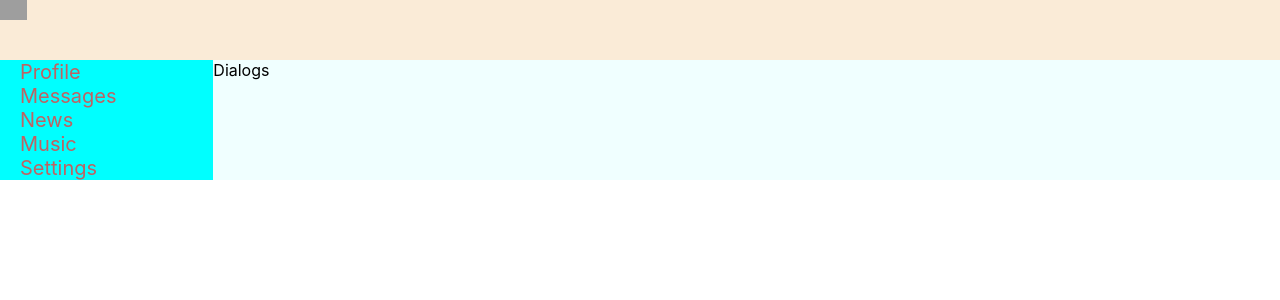
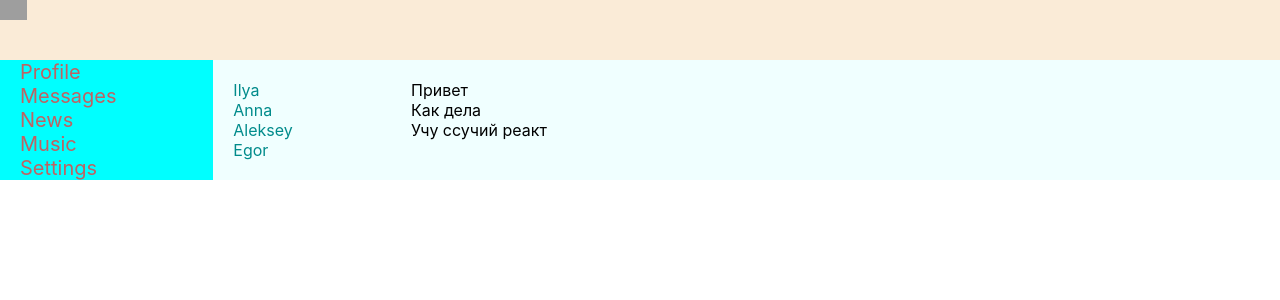
Before and after one commit to Ney924/Network_V2, a React (Create React App) app: page /dialogs in a window 1280 px wide. Shown: the top 300 px of the page. Built offline with nearby package versions, Linux system fonts and the light colour scheme; grey boxes are pictures that could not be loaded.

Commit message:
Урок 21 Верстаем страничку Dialogs

```diff
--- a/src/components/Dialogs/Dialogs.css
+++ b/src/components/Dialogs/Dialogs.css
@@ -0,0 +1,21 @@
+.dialogs {
+        display: grid;
+        grid-template-columns: 2fr 10fr;
+}
+
+.dialog-items {
+        padding: 20px 0 0 20px;
+
+}
+
+.dialog-items a {
+        text-decoration: none;
+        color:darkcyan;
+        display: grid;
+        grid-template-rows: repeat(8, min-content);
+
+}
+
+.messages {
+        padding: 20px 0 0 20px;
+}
--- a/src/components/Dialogs/Dialogs.jsx
+++ b/src/components/Dialogs/Dialogs.jsx
@@ -1,10 +1,23 @@
 import React from 'react';
+import { NavLink } from 'react-router-dom';
 import './Dialogs.css';
 
 const Dialogs = () => {
         return(
-                <div>
-                        Dialogs
+                <div className='dialogs'>
+                       <div className='dialog-items'>
+                                <NavLink to='Ilya'>Ilya</NavLink>
+                                <NavLink to='Anna'>Anna</NavLink>
+                                <NavLink to='Aleksey'>Aleksey</NavLink>
+                                <NavLink to='Egor'>Egor</NavLink>
+                       </div>
+
+                        <div className='messages'>
+                                <div className='message'>Привет</div>
+                                <div className='message'>Как дела</div>
+                                <div className='message'>Учу ссучий реакт</div>
+                        </div>
+
                 </div>
         );
 }
```
